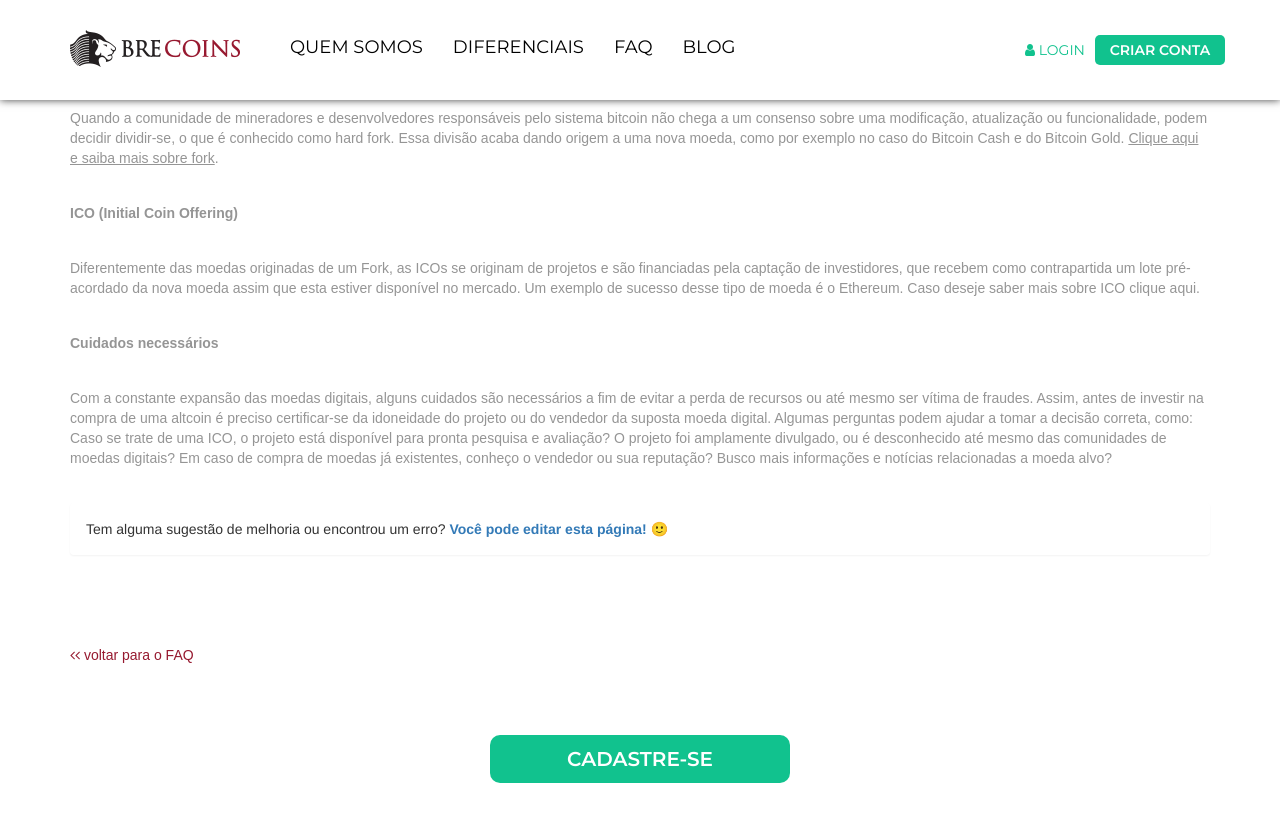
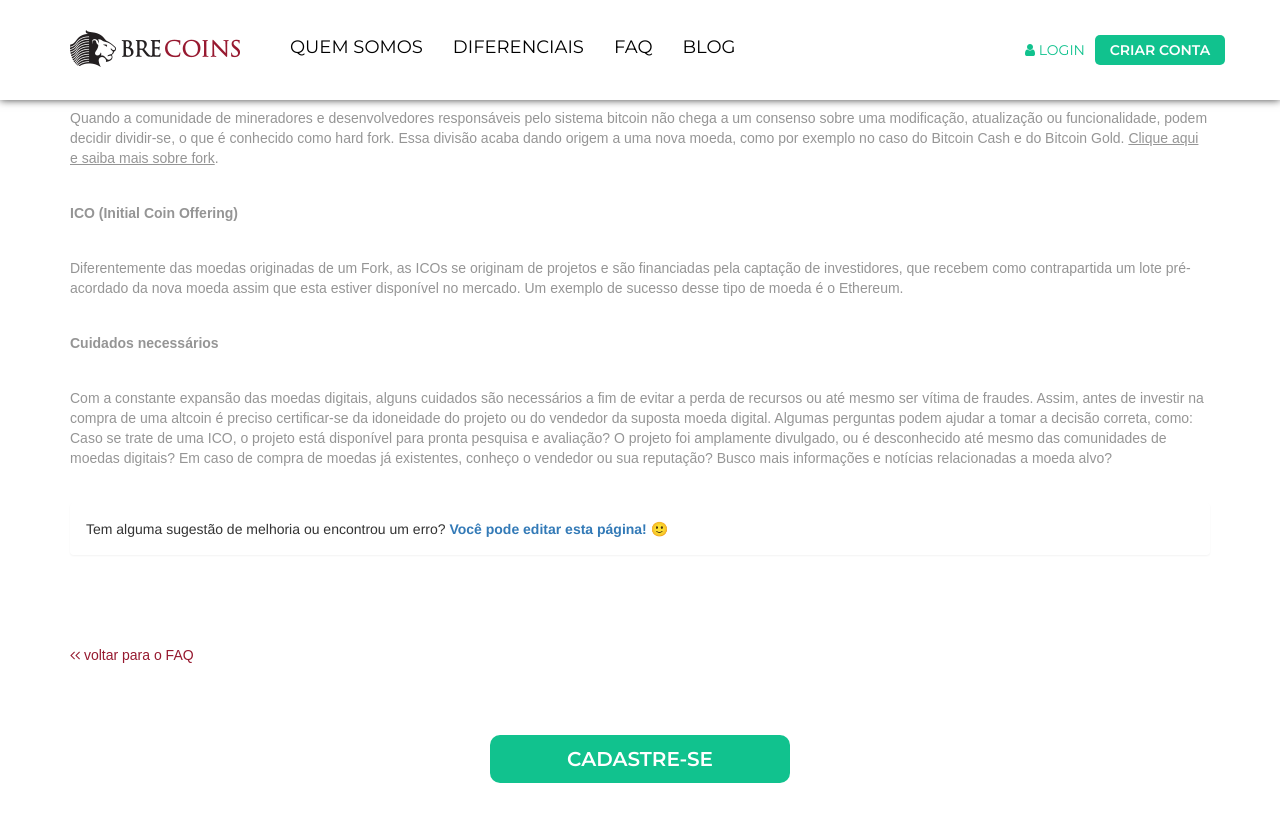
Before and after one commit to digitalbre/brecoins.github.io, a Jekyll site: the page built from faq/o-que-sao-altcoins.md, in a window 1280 px wide and 900 px high, scrolled down 941 px. Shown: the top 822 px of the window. Built offline with Jekyll 4.4.1, drawn with Linux system fonts in a browser that asks for light colours; nearby versions of some CDN libraries; some web fonts are replaced; a script that is not in the unit is left out.

Commit message:
Update o-que-sao-altcoins.md

```diff
--- a/faq/o-que-sao-altcoins.md
+++ b/faq/o-que-sao-altcoins.md
@@ -15,7 +15,7 @@ Quando a comunidade de mineradores e desenvolvedores responsáveis pelo sistema
 
 **ICO (Initial Coin Offering)**
 
-Diferentemente das moedas originadas de um Fork, as ICOs se originam de projetos e são financiadas pela captação de investidores, que recebem como contrapartida um lote pré-acordado da nova moeda assim que esta estiver disponível no mercado. Um exemplo de sucesso desse tipo de moeda é o Ethereum. Caso deseje saber mais sobre ICO clique aqui.
+Diferentemente das moedas originadas de um Fork, as ICOs se originam de projetos e são financiadas pela captação de investidores, que recebem como contrapartida um lote pré-acordado da nova moeda assim que esta estiver disponível no mercado. Um exemplo de sucesso desse tipo de moeda é o Ethereum.
 
 **Cuidados necessários**
 
```
